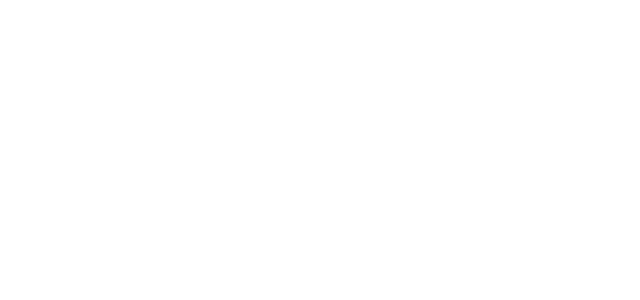
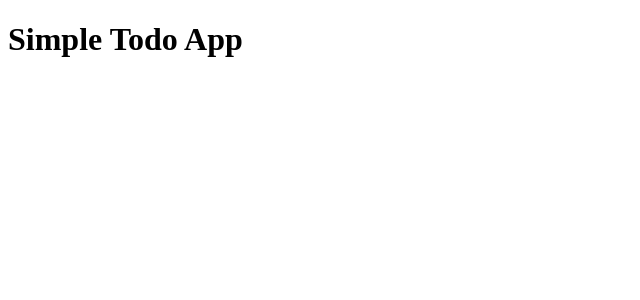
Before and after one commit to WWWCourses/todo-app-react, a React (Vite) app: page / in a window 1280 px wide. Shown: the top 300 px of the page, without its empty margins (0-640 px from the left). Built offline with nearby package versions, Linux system fonts and the light colour scheme.

Commit message:
Done:Header

```diff
--- a/src/App.jsx
+++ b/src/App.jsx
@@ -1,13 +1,17 @@
 import { useState } from 'react'
 import './App.css'
+import Header from "./components/Header";
 
 function App() {
   const [count, setCount] = useState(0)
+  const appTitle = 'Simple Todo App'
+  return (
+    <div className="page">
+      <Header appTitle={appTitle}/>
 
-  return (
-    <>
+    </div>
 
-    </>
+
   )
 }
 
--- /dev/null
+++ b/src/components/Header.jsx
@@ -0,0 +1,11 @@
+import React, {useState} from 'react';
+
+const Header = ({appTitle}) => {
+    return (
+        <React.Fragment>
+            <h1>{appTitle}</h1>
+        </React.Fragment>
+    );
+};
+
+export default Header;
```
Also changed, not shown: src/components/TodoAdd.jsx (added, +14 -0 lines).
